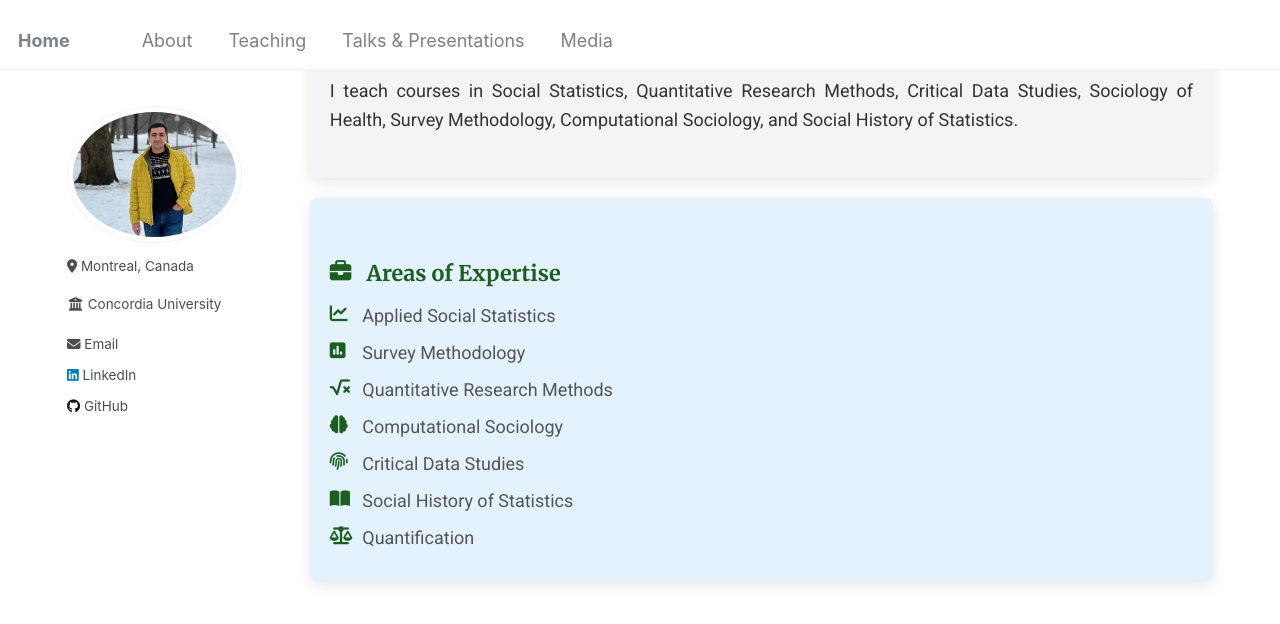
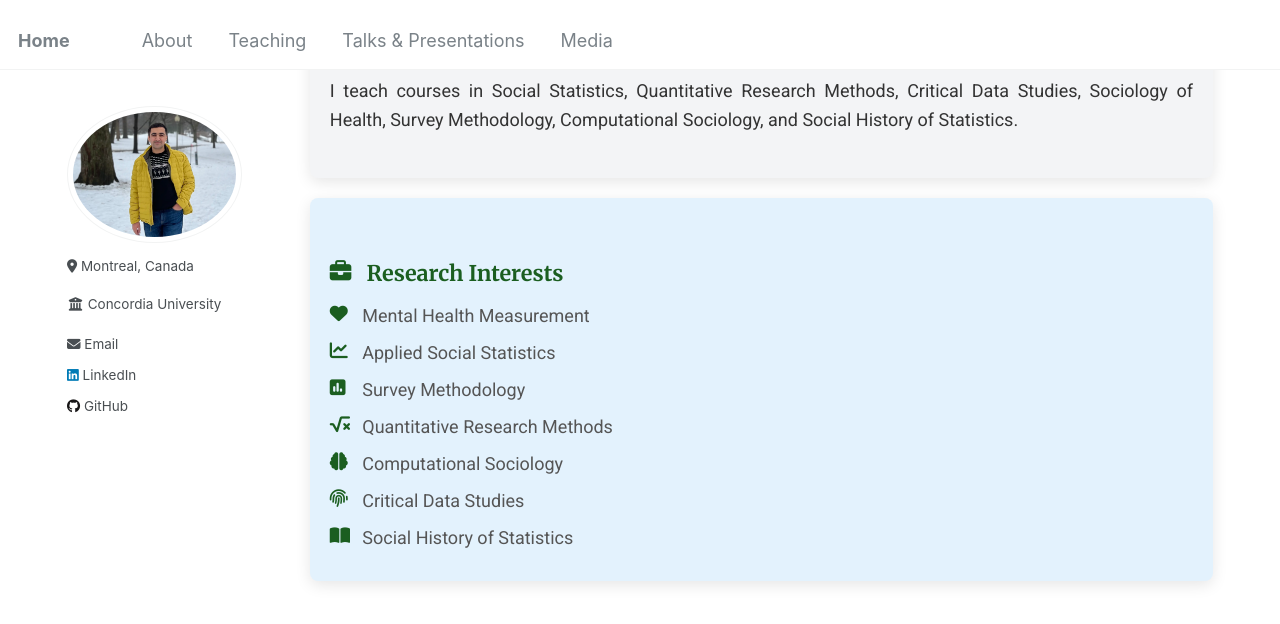
Before and after one commit to Mohsnmonji/mohsnmonji.github.io, a Jekyll site: the page built from about-me.md, in a window 1280 px wide and 900 px high, scrolled down 599 px. Shown: the top 624 px of the window. Built offline with Jekyll 4.4.1, drawn with Linux system fonts in a browser that asks for light colours.

Commit message:
Update about-me.md

```diff
--- a/about-me.md
+++ b/about-me.md
@@ -124,14 +124,14 @@ author_profile: true
 </div>
 
 <div class="card">
-  <h3><i class="fas fa-briefcase icon"></i> Areas of Expertise</h3>
+  <h3><i class="fas fa-briefcase icon"></i> Research Interests</h3>
   <ul>
+    <li><i class="fas fa-heart icon"></i> Mental Health Measurement</li>
     <li><i class="fas fa-chart-line icon"></i> Applied Social Statistics</li>
     <li><i class="fas fa-poll icon"></i> Survey Methodology</li>
     <li><i class="fas fa-square-root-alt icon"></i> Quantitative Research Methods</li>
     <li><i class="fas fa-brain icon"></i> Computational Sociology</li>
     <li><i class="fas fa-fingerprint icon"></i> Critical Data Studies</li>
     <li><i class="fas fa-book-open icon"></i> Social History of Statistics</li>
-    <li><i class="fas fa-balance-scale icon"></i> Quantification</li>
   </ul>
 </div>
```
